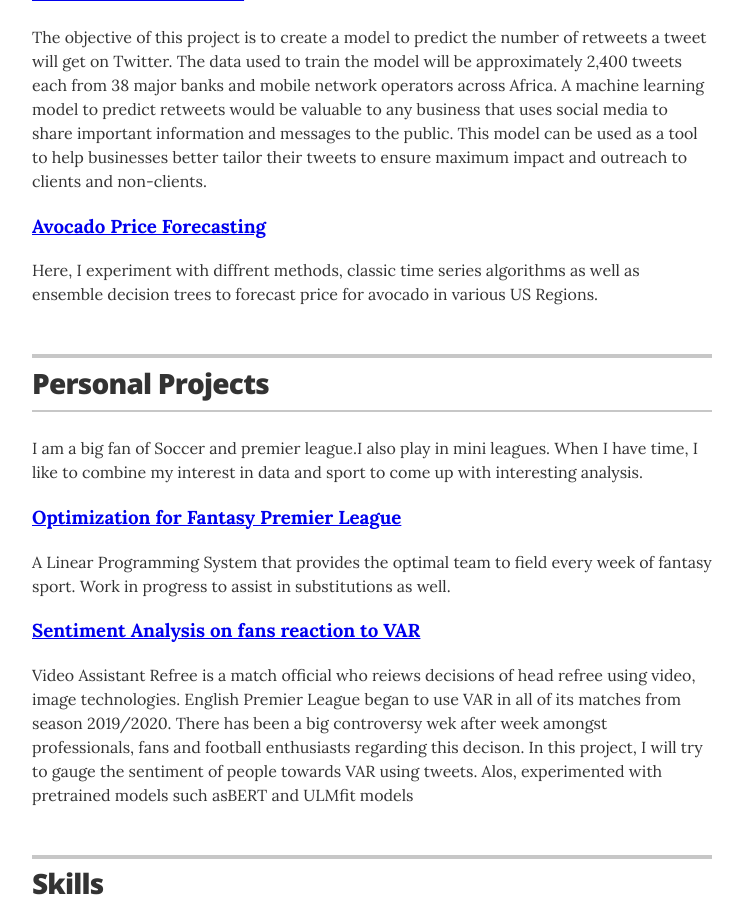
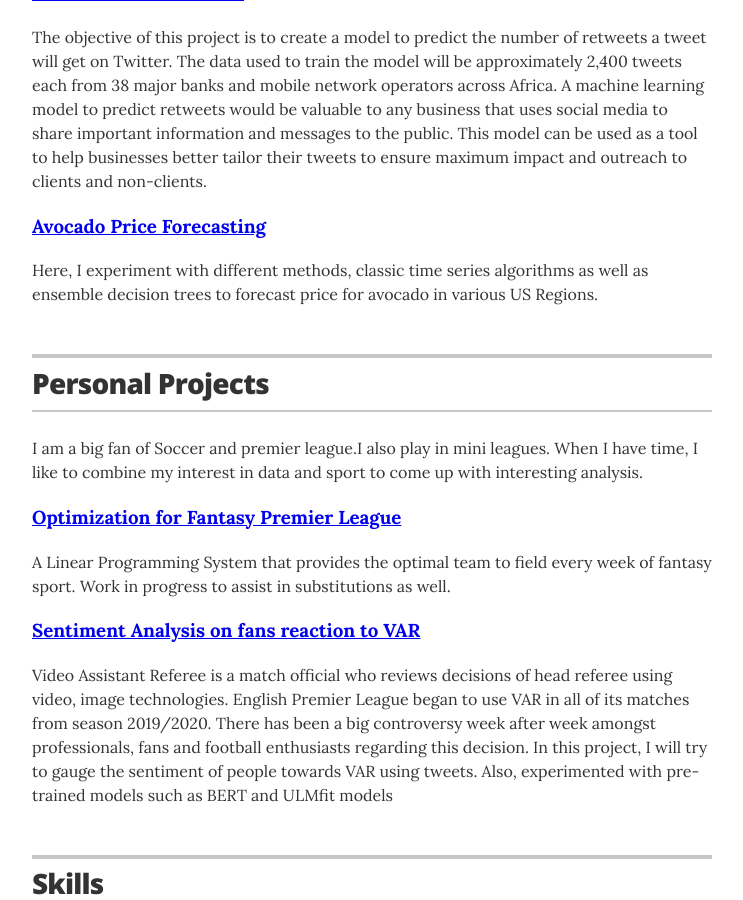
Before and after one commit to anirag/anirag.github.io, a Jekyll site: the page built from index.html, in a window 1280 px wide and 900 px high, scrolled down 2779 px. Shown: the whole window, without its empty margins (268-1011 px from the left). Built offline with Jekyll 4.4.1, drawn with Linux system fonts in a browser that asks for light colours; Markdown is read by kramdown in place of the engine named in the settings; some of the changed text lies outside the part shown.

Commit message:
spell check

```diff
--- a/_layouts/resume.html
+++ b/_layouts/resume.html
@@ -110,7 +110,7 @@
 
         <div class="uta">
           <h3 class="uta-title">The University of Texas at Austin, Texas. USA</h3>
-          <h4 class="uta-details">Master's Degree, Operations Research & Industrial Engineering &bull; Aug 2012 &mdash; MAy 2014</h4>
+          <h4 class="uta-details">Master's Degree, Operations Research & Industrial Engineering &bull; Aug 2012 &mdash; May 2014</h4>
         </div>
         <div class="nitt">
           <h3 class="nitt-title">National Institute of Technology, Trichy, India</h3>
@@ -157,7 +157,7 @@
         <div class="price_forecasting">
           <h3 class="price_forecasting_link"><a href=https://github.com/anirag/avocado-price-prediction>Avocado Price Forecasting</a></h3>
 
-          <p> Here, I experiment with diffrent methods, classic time series algorithms as well as ensemble decision trees to forecast price for avocado in various US Regions. </p>
+          <p> Here, I experiment with different methods, classic time series algorithms as well as ensemble decision trees to forecast price for avocado in various US Regions. </p>
 
         </div>
 
@@ -179,7 +179,7 @@
 
         <div class="var">
           <h3 class="var-link"><a href="https://github.com/anirag/VAR-sentiment-analysis">Sentiment Analysis on fans reaction to VAR</a></h3>
-          <p class="var-desc">Video Assistant Refree is a match official who reiews decisions of head refree using video, image technologies. English Premier League began to use VAR in all of its matches from season 2019/2020. There has been a big controversy wek after week amongst professionals, fans and football enthusiasts regarding this decison. In this project, I will try to gauge the sentiment of people towards VAR using tweets. Alos, experimented with pretrained models such asBERT and ULMfit models</p>
+          <p class="var-desc">Video Assistant Referee is a match official who reviews decisions of head referee using video, image technologies. English Premier League began to use VAR in all of its matches from season 2019/2020. There has been a big controversy week after week amongst professionals, fans and football enthusiasts regarding this decision. In this project, I will try to gauge the sentiment of people towards VAR using tweets. Also, experimented with pre-trained models such as BERT and ULMfit models</p>
         </div>
       </section>
       <!-- end Projects -->
```
Also changed, not shown: other parts of _layouts/resume.html (+1 -1 lines).
